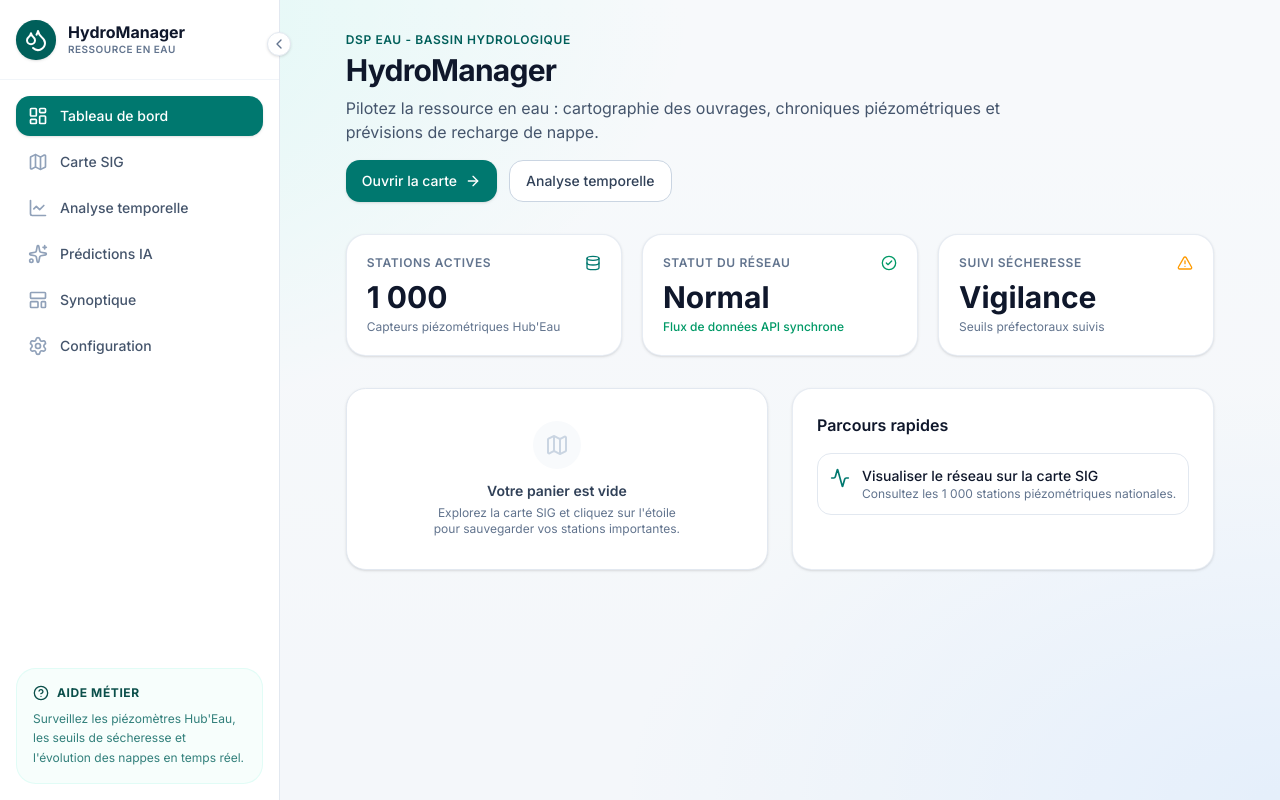
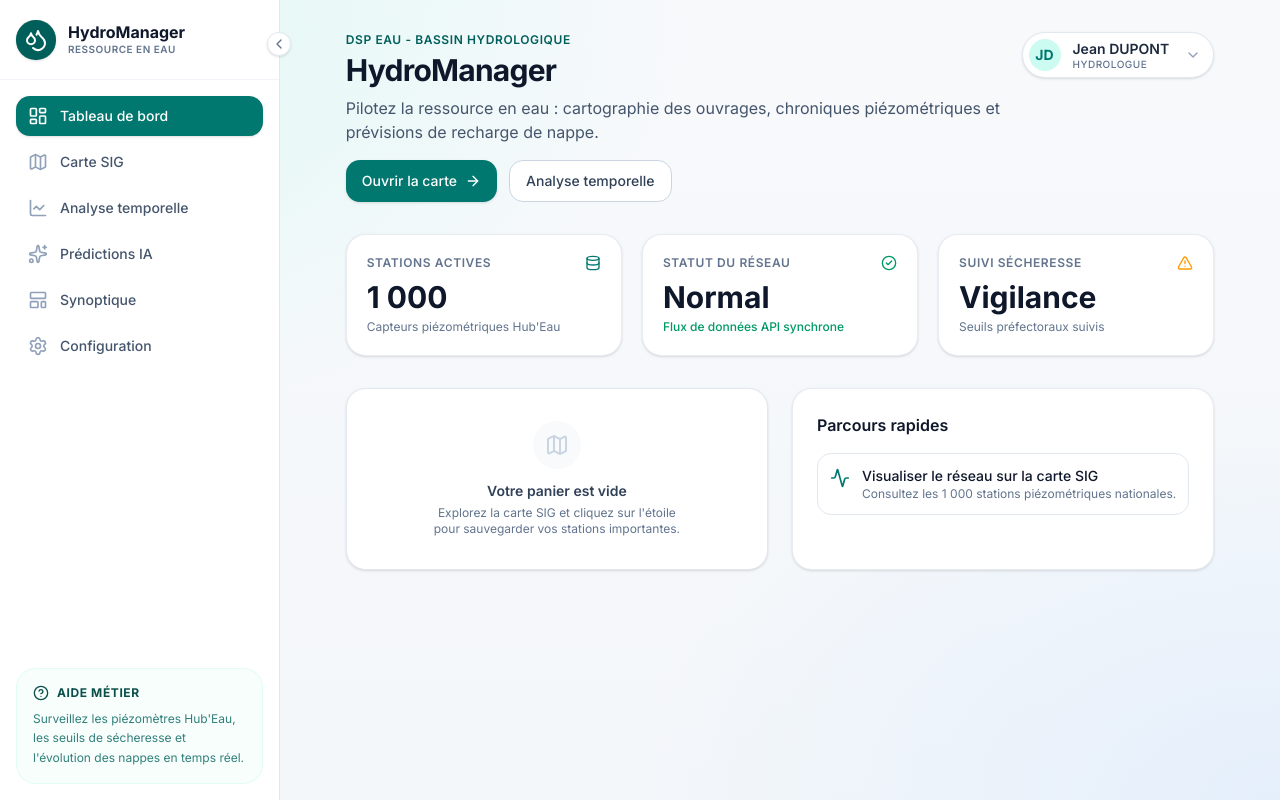
Before and after one commit to Water-Resource-Manager/Water-Resource-Manager-app, a Next.js app: page / in a window 1280 px wide. Built offline with nearby package versions, Linux system fonts and the light colour scheme.

Commit message:
feat(bff): création de l'API profil utilisateur et du menu déroulant (closes #58)

```diff
--- /dev/null
+++ b/app/api/users/me/route.ts
@@ -0,0 +1,10 @@
+import { NextResponse } from "next/server";
+import mockUser from "@/data/mock-user.json";
+
+export async function GET() {
+  // Optionnel : On simule une latence réseau de 500ms pour rendre le POC plus réaliste
+  await new Promise((resolve) => setTimeout(resolve, 500));
+
+  // Renvoie le JSON avec le bon Content-Type HTTP
+  return NextResponse.json(mockUser);
+}
--- a/app/page.tsx
+++ b/app/page.tsx
@@ -1,5 +1,6 @@
 import Link from "next/link";
 import { ArrowRight, AlertTriangle, Activity, Database, CheckCircle2 } from "lucide-react";
+import { UserProfile } from "@/components/layout/user-profile";
 
 // 1. Import du composant de favoris
 import { StationsFavorites } from "@/components/stations/stations-favorites";
@@ -7,6 +8,8 @@ import { StationsFavorites } from "@/components/stations/stations-favorites";
 export default function DashboardPage() {
   return (
     <div className="p-8 space-y-8 max-w-6xl mx-auto">
+      {/* EN-TÊTE MODIFIÉ ICI */}
+      <div className="flex justify-between items-start">
         <div>
           <p className="text-xs font-semibold uppercase tracking-wider text-teal-800">
             DSP Eau - Bassin Hydrologique
@@ -31,6 +34,10 @@ export default function DashboardPage() {
               Analyse temporelle
             </Link>
           </div>
+        </div>
+
+        {/* LE WIDGET UTILISATEUR */}
+        <UserProfile />
       </div>
 
       {/* Cartes KPI */}
--- /dev/null
+++ b/components/layout/user-profile.tsx
@@ -0,0 +1,101 @@
+"use client";
+
+import { useEffect, useState, useRef } from "react";
+import { ChevronDown, User, Settings, LifeBuoy, LogOut } from "lucide-react";
+
+type UserProfile = {
+  firstName: string;
+  lastName: string;
+  role: string;
+  avatar: string;
+};
+
+export function UserProfile() {
+  const [user, setUser] = useState<UserProfile | null>(null);
+  const [isOpen, setIsOpen] = useState(false);
+  const menuRef = useRef<HTMLDivElement>(null);
+
+  // Chargement du profil fictif (BFF)
+  useEffect(() => {
+    fetch("/api/users/me")
+      .then((res) => res.json())
+      .then((data) => setUser(data))
+      .catch((err) => console.error("Erreur chargement profil:", err));
+  }, []);
+
+  // Fermeture du menu au clic à l'extérieur
+  useEffect(() => {
+    function handleClickOutside(event: MouseEvent) {
+      if (menuRef.current && !menuRef.current.contains(event.target as Node)) {
+        setIsOpen(false);
+      }
+    }
+    document.addEventListener("mousedown", handleClickOutside);
+    return () => document.removeEventListener("mousedown", handleClickOutside);
+  }, []);
+
+  if (!user) {
+    return <div className="animate-pulse bg-slate-100 h-11 w-48 rounded-full border border-slate-200"></div>;
+  }
+
+  return (
+    <div className="relative" ref={menuRef}>
+      {/* Bouton de déclenchement */}
+      <button
+        onClick={() => setIsOpen(!isOpen)}
+        className="flex items-center gap-3 bg-white border border-slate-200 rounded-full py-1.5 pl-1.5 pr-3 shadow-sm transition-all hover:shadow-md hover:border-slate-300 focus:outline-none focus:ring-2 focus:ring-teal-500/20"
+      >
+        <div className="bg-teal-100 text-teal-700 w-8 h-8 rounded-full flex items-center justify-center font-bold text-sm shrink-0">
+          {user.avatar}
+        </div>
+        <div className="flex flex-col items-start text-left">
+          <span className="text-sm font-semibold text-slate-800 leading-tight">
+            {user.firstName} {user.lastName}
+          </span>
+          <span className="text-[10px] font-medium text-slate-500 uppercase tracking-wider leading-tight">
+            {user.role}
+          </span>
+        </div>
+        <ChevronDown className={`w-4 h-4 text-slate-400 transition-transform duration-200 ml-1 ${isOpen ? "rotate-180" : ""}`} />
+      </button>
+
+      {/* Menu déroulant */}
+      {isOpen && (
+        <div className="absolute right-0 mt-2 w-56 bg-white rounded-xl border border-slate-200 shadow-lg py-1.5 z-50 animate-in fade-in slide-in-from-top-2 duration-200">
+          <div className="px-4 py-2 border-b border-slate-100 mb-1">
+            <p className="text-xs font-medium text-slate-500 uppercase tracking-wider">Connecté en tant que</p>
+            <p className="text-sm font-semibold text-slate-900 truncate mt-0.5">{user.firstName} {user.lastName}</p>
+          </div>
+
+          <div className="px-1.5">
+            <button className="w-full flex items-center gap-2.5 px-2.5 py-2 text-sm text-slate-600 hover:text-slate-900 hover:bg-slate-50 rounded-md transition-colors text-left">
+              <User className="w-4 h-4" />
+              Mon profil
+            </button>
+            <button className="w-full flex items-center gap-2.5 px-2.5 py-2 text-sm text-slate-600 hover:text-slate-900 hover:bg-slate-50 rounded-md transition-colors text-left">
+              <Settings className="w-4 h-4" />
+              Préférences
+            </button>
+            <button className="w-full flex items-center gap-2.5 px-2.5 py-2 text-sm text-slate-600 hover:text-slate-900 hover:bg-slate-50 rounded-md transition-colors text-left">
+              <LifeBuoy className="w-4 h-4" />
+              Centre d'aide
+            </button>
+          </div>
+
+          <div className="border-t border-slate-100 mt-1 pt-1 px-1.5">
+            <button
+              onClick={() => {
+                setIsOpen(false);
+                alert("Déconnexion simulée pour le POC. L'auth arrivera en Phase 6 !");
+              }}
+              className="w-full flex items-center gap-2.5 px-2.5 py-2 text-sm text-red-600 hover:bg-red-50 rounded-md transition-colors text-left"
+            >
+              <LogOut className="w-4 h-4" />
+              Se déconnecter
+            </button>
+          </div>
+        </div>
+      )}
+    </div>
+  );
+}
--- /dev/null
+++ b/data/mock-user.json
@@ -0,0 +1,8 @@
+{
+  "id": "HM-001",
+  "firstName": "Jean",
+  "lastName": "DUPONT",
+  "role": "Hydrologue",
+  "department": "Direction des Ressources en Eau",
+  "avatar": "JD"
+}
```
Lines whose indentation alone changed are shown as unchanged.
